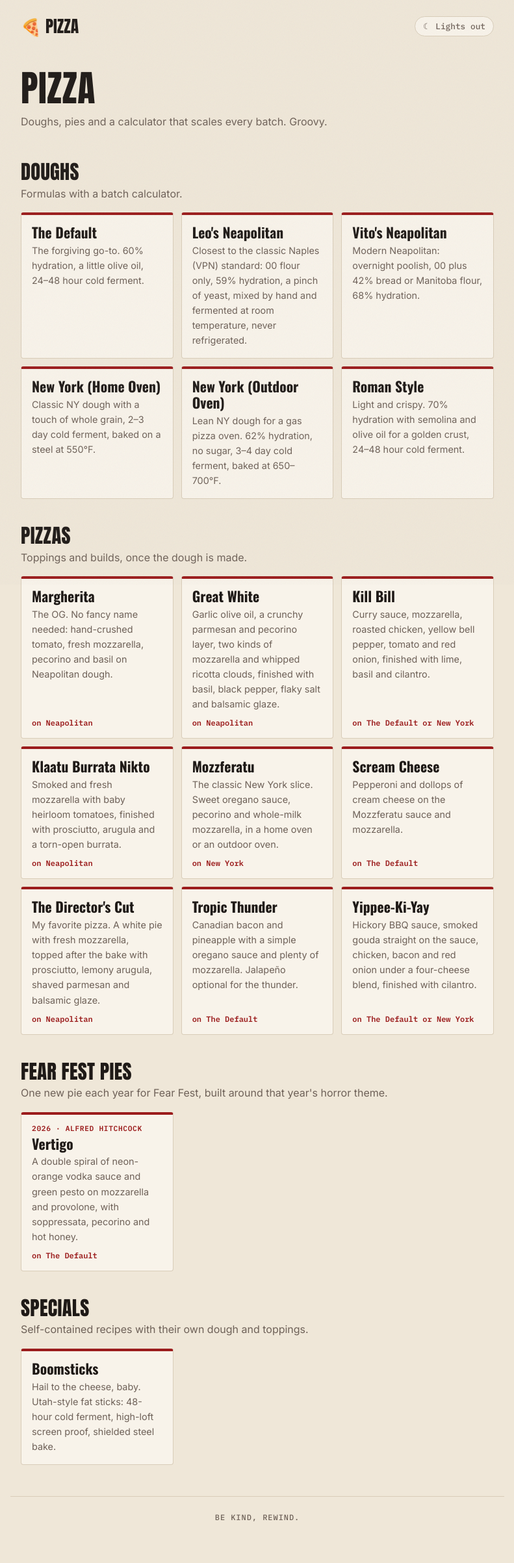
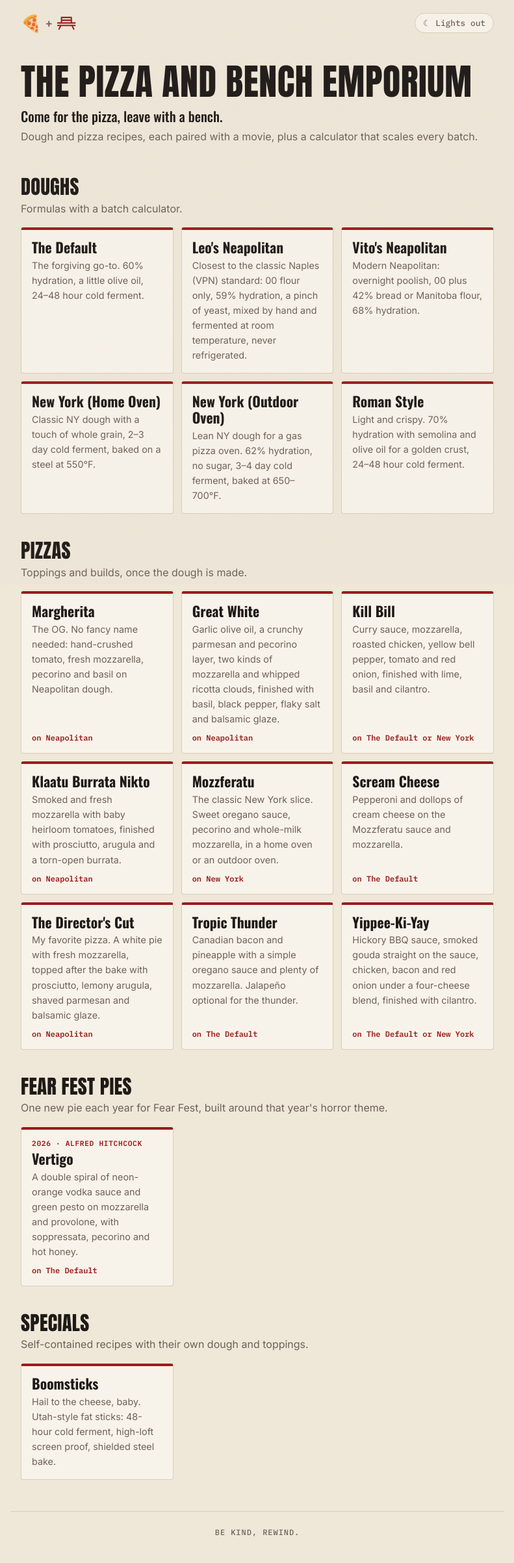
Before and after one commit to daftn/pizza, a Jekyll site: the page built from index.html, in a window 1280 px wide. Shown: the whole page at 65% size, without its empty margins (244-1035 px from the left). Built offline with Jekyll 4.4.1, drawn with Linux system fonts in a browser that asks for light colours; before the commit the page ends 2383 px from its top, so only the background shows below that.

Commit message:
Site name: The Pizza and Bench Emporium; pizza + bench logo, tagline and intro line
Co-Authored-By: Claude Opus 5.5 <noreply@anthropic.com>
Claude-Session: https://claude.ai/code/session_01CXsahQwDMBDTEp9ieURmT9

```diff
--- a/_config.yml
+++ b/_config.yml
@@ -1,5 +1,7 @@
-title: Pizza
-description: Doughs, pies and a calculator that scales every batch. Groovy.
+title: The Pizza and Bench Emporium
+description: Come for the pizza, leave with a bench.
+# Second line under the tagline on the landing page.
+intro: Dough and pizza recipes, each paired with a movie, plus a calculator that scales every batch.
 
 # Random quote under the tagline on the landing page (from _data/quotes.yml).
 show_quotes: false
--- a/_layouts/default.html
+++ b/_layouts/default.html
@@ -4,7 +4,7 @@
   <meta charset="utf-8">
   <meta name="viewport" content="width=device-width, initial-scale=1">
   <title>{% if page.title %}{{ page.title }} · {% endif %}{{ site.title }}</title>
-  <meta name="description" content="{{ page.summary | default: site.description }}">
+  <meta name="description" content="{{ page.summary | default: site.intro }}">
   <script>
     // Apply the saved theme before first paint so there's no flash.
     try {
@@ -19,7 +19,9 @@
 </head>
 <body>
   <header class="site-header">
-    <a class="site-title" href="{{ '/' | relative_url }}">{{ site.title }}</a>
+    <a class="site-title" href="{{ '/' | relative_url }}" aria-label="{{ site.title }}, home">
+      <span aria-hidden="true">🍕</span><span class="logo-plus" aria-hidden="true">+</span><svg class="logo-bench" viewBox="0 0 32 24" aria-hidden="true" focusable="false"><path d="M8 3h16M8 7.5h16M8 3v9M24 3v9M2 12h28M2 16h28M7 16l-3 6M25 16l3 6" fill="none" stroke="currentColor" stroke-width="2.2" stroke-linecap="round" stroke-linejoin="round"/></svg>
+    </a>
     <button type="button" class="theme-toggle" aria-label="Toggle dark mode"></button>
   </header>
   <main>
--- a/assets/style.css
+++ b/assets/style.css
@@ -98,15 +98,19 @@ h3 { font-size: 1.4rem; margin: 0; }
   justify-content: space-between;
   gap: 12px;
 }
+/* Logo: pizza + bench (an inside joke; the full name is on the landing page) */
 .site-title {
-  font-family: var(--logo);
+  display: inline-flex;
+  align-items: center;
+  gap: 6px;
   font-size: 1.6rem;
-  text-transform: uppercase;
-  white-space: nowrap;
+  line-height: 1;
   color: var(--text);
   text-decoration: none;
 }
-.site-title::before { content: "🍕 "; }
+.logo-plus { font: 600 1.1rem var(--mono); color: var(--muted); }
+.logo-bench { width: 1.9rem; height: auto; color: var(--accent); }
+.site-title:hover .logo-plus { color: var(--accent); }
 .theme-toggle {
   padding: 6px 12px;
   font: 500 0.8rem var(--mono);
@@ -135,6 +139,7 @@ h3 { font-size: 1.4rem; margin: 0; }
 
 .intro { padding: 24px 0 8px; }
 .intro p { color: var(--muted); margin: 0; }
+.intro .tagline { font: 500 1.3rem/1.3 var(--display); color: var(--text); margin-bottom: 6px; }
 .quotes { cursor: pointer; user-select: none; -webkit-tap-highlight-color: transparent; }
 .quotes:focus-visible { outline: 2px solid var(--accent); outline-offset: 4px; }
 .quote { margin: 24px 0 0; padding: 12px 0 12px 18px; border-left: 4px solid var(--accent); }
--- a/index.html
+++ b/index.html
@@ -5,7 +5,8 @@ layout: default
 
 <section class="intro">
   <h1>{{ site.title }}</h1>
-  <p>{{ site.description }}</p>
+  <p class="tagline">{{ site.description }}</p>
+  <p>{{ site.intro }}</p>
   {% if site.show_quotes and site.data.quotes %}
     <div class="quotes" role="button" tabindex="0" title="Tap for another quote" aria-label="Show another quote">
       {% for q in site.data.quotes %}
```
Also changed, not shown: CLAUDE.md (+2 -2 lines).
